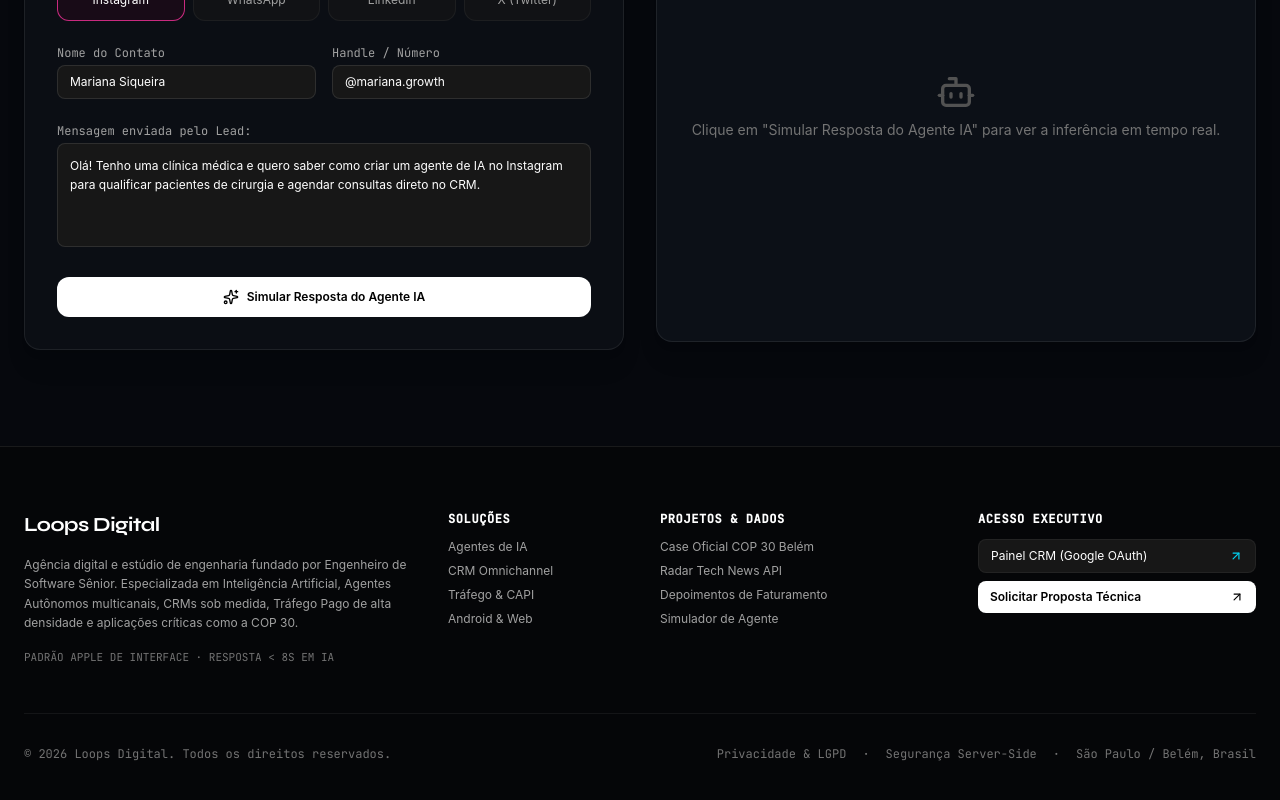
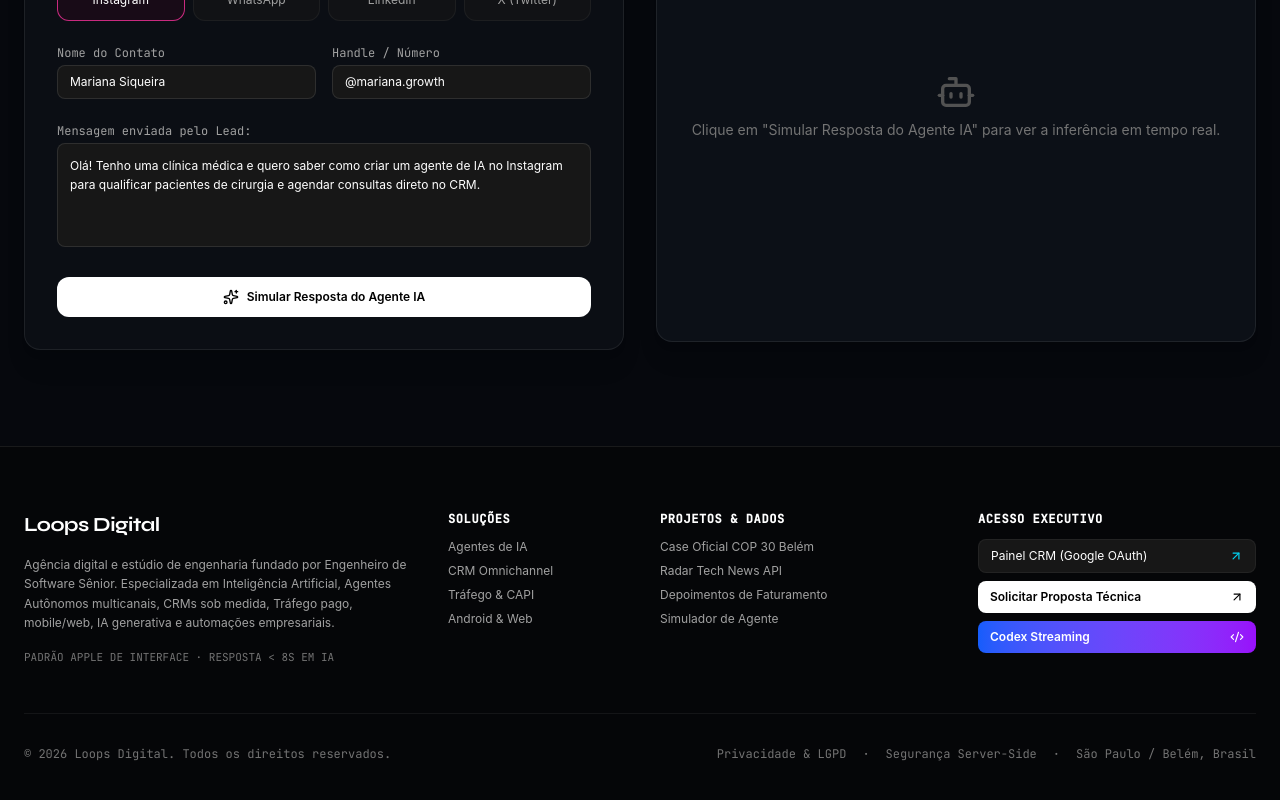
Before and after one commit to slevenkevelera-tech/Ag-ncia_Loops_Digital, a React (Vite) app: page / in a window 1280 px wide. Shown: the part 8557-9357 px from the top of the page. Built offline with nearby package versions, Linux system fonts and the light colour scheme; no server answers; the database is empty.

Commit message:
Add Codex button to footer

```diff
--- a/src/components/Footer.tsx
+++ b/src/components/Footer.tsx
@@ -1,12 +1,13 @@
 import React from 'react';
-import { ArrowUpRight } from 'lucide-react';
+import { ArrowUpRight, Code2 } from 'lucide-react';
 
 interface FooterProps {
   onOpenCrm: () => void;
   onOpenQuote: () => void;
+  onOpenCodex?: () => void;
 }
 
-export const Footer: React.FC<FooterProps> = ({ onOpenCrm, onOpenQuote }) => {
+export const Footer: React.FC<FooterProps> = ({ onOpenCrm, onOpenQuote, onOpenCodex }) => {
   return (
     <footer className="border-t border-white/[0.08] bg-[#050608] text-neutral-400 py-16">
       <div className="max-w-7xl mx-auto px-6">
@@ -17,7 +18,7 @@
               Loops Digital
             </div>
             <p className="text-xs text-neutral-400 leading-relaxed max-w-sm">
-              Agência digital e estúdio de engenharia fundado por Engenheiro de Software Sênior. Especializada em Inteligência Artificial, Agentes Autônomos multicanais, CRMs sob medida, Tráfego Pago de alta densidade e aplicações críticas como a COP 30.
+              Agência digital e estúdio de engenharia fundado por Engenheiro de Software Sênior. Especializada em Inteligência Artificial, Agentes Autônomos multicanais, CRMs sob medida, Tráfego pago, mobile/web, IA generativa e automações empresariais.
             </p>
             <div className="text-[11px] font-mono text-neutral-500">
               PADRÃO APPLE DE INTERFACE · RESPOSTA &lt; 8S EM IA
@@ -100,6 +101,15 @@
                 <span>Solicitar Proposta Técnica</span>
                 <ArrowUpRight className="w-3.5 h-3.5 text-black" />
               </button>
+              {onOpenCodex && (
+                <button
+                  onClick={onOpenCodex}
+                  className="w-full text-left py-2 px-3 rounded-lg bg-gradient-to-r from-blue-600 to-purple-600 hover:from-blue-500 hover:to-purple-500 text-xs text-white font-semibold flex items-center justify-between"
+                >
+                  <span>Codex Streaming</span>
+                  <Code2 className="w-3.5 h-3.5 text-white" />
+                </button>
+              )}
             </div>
           </div>
         </div>
```
